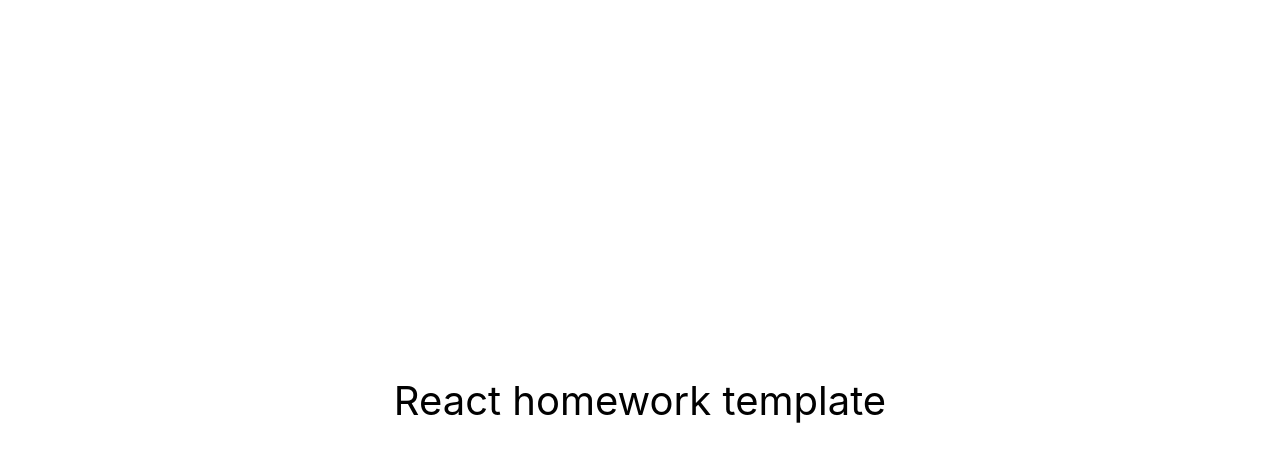
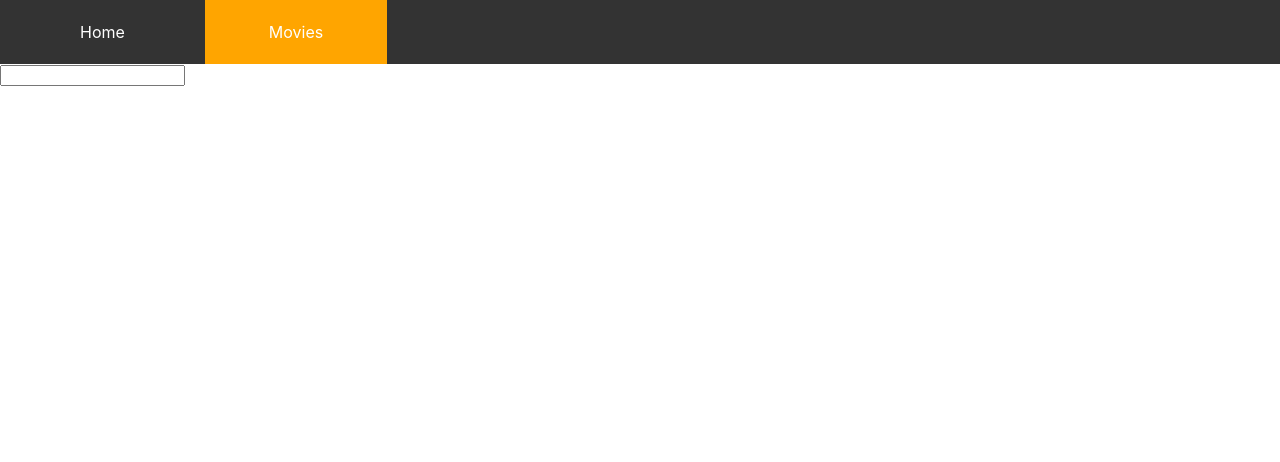
Before and after one commit to DubeiA/goit-react-hw-05-movies, a React (Create React App) app: page /movies in a window 1280 px wide. Shown: the top 462 px of the page. Built offline with nearby package versions, Linux system fonts and the light colour scheme.

Commit message:
Add fecth? routes for main and movie detailt  + search movie

```diff
--- a/package.json
+++ b/package.json
@@ -10,6 +10,7 @@
     "prop-types": "^15.8.1",
     "react": "^18.1.0",
     "react-dom": "^18.1.0",
+    "react-router-dom": "^6.8.1",
     "react-scripts": "5.0.1",
     "web-vitals": "^2.1.3"
   },
--- /dev/null
+++ b/src/Api/ApiMovie.jsx
@@ -0,0 +1,31 @@
+const API_KEY_V3 = "e0ed1638ffdd17848c4367fe92782c7d";
+
+export const getTrendingFilms = () => {
+  const queryParams = new URLSearchParams({
+    api_key: API_KEY_V3,
+  });
+  return fetch(`https://api.themoviedb.org/3/trending/all/week?${queryParams}`)
+    .then((res) => res.json())
+    .then((res) => res.results);
+};
+
+export const getFilmsById = (moveiID) => {
+  const queryParams = new URLSearchParams({
+    api_key: API_KEY_V3,
+  });
+  return fetch(`https://api.themoviedb.org/3/movie/${moveiID}?${queryParams}&language=en-US`)
+    .then((res) => res.json())
+
+};
+
+// export const getFilmsByQuery = (q) => {
+//   const queryParams = new URLSearchParams({
+//     api_key: API_KEY_V3,
+//     q,
+//   });
+//   return fetch(`https://api.themoviedb.org/3/search/company?${queryParams}&page=1`)
+//     .then((res) => res.json())
+//     .then((res) => res.results);
+// };
+
+// export const searchGiphs = () => {};
--- a/src/components/App.jsx
+++ b/src/components/App.jsx
@@ -1,16 +1,25 @@
+import { Routes, Route } from "react-router-dom";
+// import SearchFilms from "pages/films/SearchFilms";
+import { Movie } from '../pages/Movie'
+import { Home } from "pages/Home";
+import { MovieDetails } from '../components/MovieDetails/MovieDetails'
+
+
+import { Layout } from "./Layout/Layout";
+
 export const App = () => {
   return (
-    <div
-      style={{
-        height: '100vh',
-        display: 'flex',
-        justifyContent: 'center',
-        alignItems: 'center',
-        fontSize: 40,
-        color: '#010101'
-      }}
-    >
-      React homework template
+    <div>
+       <Routes>
+        <Route path="/" element={<Layout />}>
+          <Route index element={<Home />} />
+          <Route path="/movies" element={<Movie />} />
+          <Route path="movies/:movieId" element={<MovieDetails />}/>
+        </Route>
+        {/* <Route path="/about" element={<Movies/>} /> */}
+        {/* <Route path="/products" element={<Products />} />
+        <Route path="*" element={<NotFound />} /> */}
+      </Routes>
     </div>
   );
 };
--- /dev/null
+++ b/src/components/Header/Header.jsx
@@ -0,0 +1,31 @@
+import { NavLink } from "react-router-dom";
+import s from "./Header.module.css";
+
+const headerItems = [
+  { to: "/", title: "Home" },
+  {
+    to: "/movies",
+    title: "Movies",
+  },
+
+];
+
+export const Header = () => {
+  return (
+    <nav className={s.nav}>
+      <ul>
+        {headerItems.map((headerItem) => (
+          <li key={headerItem.title}>
+            <NavLink
+              className={({ isActive }) => (isActive ? s.nav_active : null)}
+
+              to={headerItem.to}
+            >
+              {headerItem.title}
+            </NavLink>
+          </li>
+        ))}
+      </ul>
+    </nav>
+  );
+};
--- /dev/null
+++ b/src/components/Header/Header.module.css
@@ -0,0 +1,39 @@
+.nav {
+  background-color: #333;
+  color: white;
+  display: flex;
+  justify-content: space-between;
+  align-items: stretch;
+  gap: 2rem;
+  padding: 0 1rem;
+  height: 4rem;
+}
+
+.nav ul {
+  padding: 0;
+  margin: 0;
+  list-style: none;
+  display: flex;
+  gap: 1rem;
+}
+
+.nav a {
+  color: inherit;
+  text-decoration: none;
+  height: 100%;
+  display: flex;
+  align-items: center;
+  padding: 0 4rem;
+}
+
+.nav li {
+  height: 100%;
+}
+
+.nav_active {
+  background-color: orange;
+}
+
+.nav li:hover {
+  background-color: #777;
+}
--- /dev/null
+++ b/src/components/Layout/Layout.jsx
@@ -0,0 +1,15 @@
+import { Suspense } from "react";
+import { Outlet } from "react-router-dom";
+import { Header } from "../Header/Header";
+
+export const Layout = () => {
+  return (
+    <>
+      <Header />
+
+      <Suspense fallback={<div>Loading....</div>}>
+        <Outlet />
+      </Suspense>
+    </>
+  );
+};
--- /dev/null
+++ b/src/components/MovieDetails/MovieDetails.jsx
@@ -0,0 +1,37 @@
+import { useState, useEffect } from "react";
+import { useParams } from "react-router-dom";
+
+import * as FilmsAPI from '../../Api/ApiMovie'
+
+export const MovieDetails = () => {
+    const { movieId } = useParams();
+    const [detailsForFilms, setDetailsForFilms] = useState([]);
+
+  useEffect(() => {
+
+      FilmsAPI.getFilmsById(movieId).then(setDetailsForFilms);
+  }, [movieId]);
+
+
+
+    console.log(detailsForFilms);
+    let genres = detailsForFilms.genres
+    return <div>
+         <img width='300' src={`https://image.tmdb.org/t/p/w780${
+            detailsForFilms.poster_path}`} alt={detailsForFilms.title} />
+        <b>{detailsForFilms.title} ({Number.parseInt(detailsForFilms.release_date)})</b>
+        <p>User Score: {detailsForFilms.vote_average * 10}%</p>
+        <b>Overview</b>
+        <p>{detailsForFilms.overview}</p>
+        <b>Genres</b>
+        <ul>
+           {genres && genres.map((genre) => (
+          <li key={genre.id}>
+            {genre.name}
+          </li>
+        ))}
+        </ul>
+    </div>
+
+
+};
--- a/src/index.js
+++ b/src/index.js
@@ -1,10 +1,13 @@
 import React from 'react';
 import ReactDOM from 'react-dom/client';
 import { App } from 'components/App';
+import { BrowserRouter } from "react-router-dom";
 import './index.css';
 
 ReactDOM.createRoot(document.getElementById('root')).render(
   <React.StrictMode>
-    <App />
+    <BrowserRouter>
+      <App />
+    </BrowserRouter>
   </React.StrictMode>
 );
--- /dev/null
+++ b/src/pages/Home.jsx
@@ -0,0 +1,25 @@
+import { useEffect, useState } from "react";
+import { Link } from "react-router-dom";
+
+import * as FilmsAPI from "../Api/ApiMovie";
+
+export const Home = () => {
+  const [trendingFilms, setTrendingFilms] = useState([]);
+
+  useEffect(() => {
+    FilmsAPI.getTrendingFilms().then(setTrendingFilms);
+  }, []);
+
+  return (
+    <>
+      <ul>
+        {trendingFilms.map((trendingFilm) => (
+          <li key={trendingFilm.id}>
+            <Link to={`/movies/${trendingFilm.id}`}><img width={300} src={`https://image.tmdb.org/t/p/w780${
+            trendingFilm.poster_path}`} alt={trendingFilm.title} />{trendingFilm.title} {trendingFilm.name}</Link>
+          </li>
+        ))}
+      </ul>
+    </>
+  );
+};
--- /dev/null
+++ b/src/pages/Movie.jsx
@@ -0,0 +1,6 @@
+export const Movie = () => {
+
+    return (
+        <input type="text" />
+    )
+}
```
Also changed, not shown: src/components/MovieDetails/MovieDetails.module.css (added), 1 other file (tests, documents, lock files or other folders).
